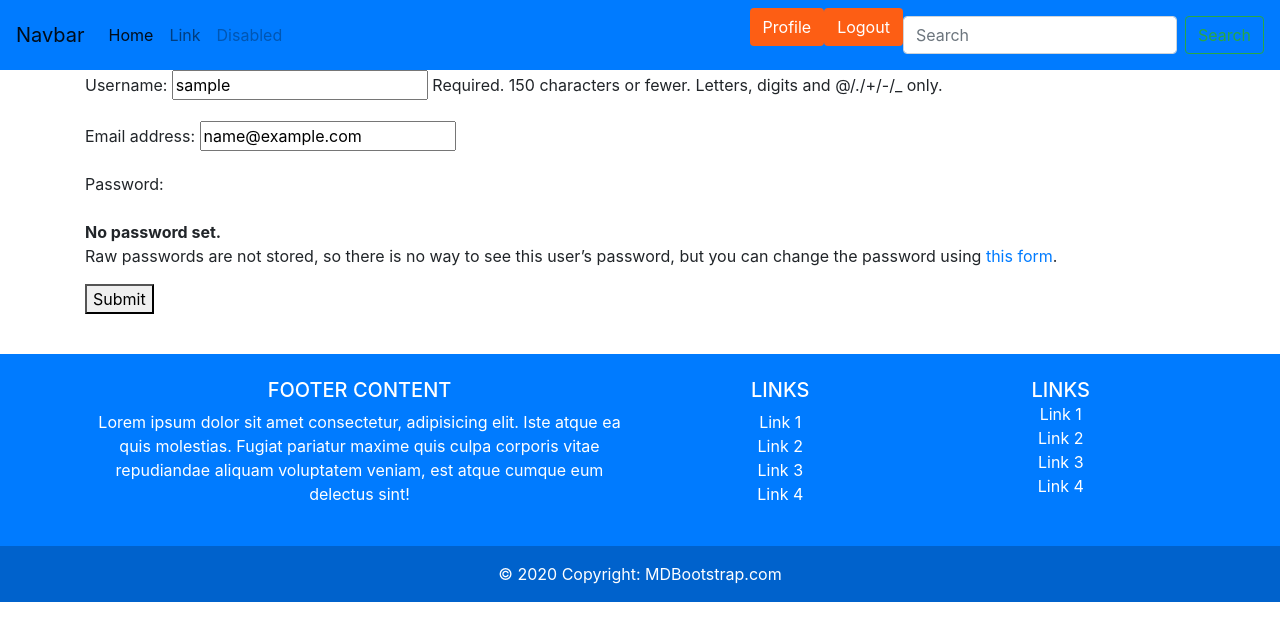
After one commit to MohamedBilelBesbes/CMHub, a Django app: page /edit_profile/ in a window 1280 px wide. The commit adds this page. Shown: the top 641 px of the page. Run offline with Django 3.2, Linux system fonts and the light colour scheme; the visitor is signed in with stand-in values (Sample User, id 1); some libraries are stand-ins or nearby versions.

Commit message:
edit user added

```diff
--- a/cmhub/cmapp/forms.py
+++ b/cmhub/cmapp/forms.py
@@ -1,5 +1,5 @@
 from django.contrib.auth.models import User
-from django.contrib.auth.forms import UserCreationForm
+from django.contrib.auth.forms import UserCreationForm, UserChangeForm
 from django import forms
 
 
@@ -9,3 +9,9 @@ class UserRegisterForm(UserCreationForm):
     class Meta:
         model = User
         fields = ['username', 'email', 'password1', 'password2']
+
+
+class EditProfileForm(UserChangeForm):
+    class Meta:
+        model = User
+        fields = ['username', 'email']
--- a/cmhub/cmapp/templates/cmapp/base.html
+++ b/cmhub/cmapp/templates/cmapp/base.html
@@ -31,12 +31,28 @@
         <a class="nav-link disabled" href="#">Disabled</a>
       </li>
     </ul>
+    <form class="d-flex" id="authstyle">
+      {% if user.is_authenticated %}
+        <a href="{% url 'profile' %}" class="btn" style="color: white; background-color: #fd5e14;"type="submit" id="header-links"> Profile </a>
+        <a href="{% url 'logout' %}" class="btn" style="color: white; background-color: #fd5e14;"type="submit" id="header-links"> Logout </a>
+      {% else %}
+        <a href="{% url 'register' %}" class="btn" style="color: white; background-color: #fd5e14;"type="submit" id="header-links"> Create Account </a>
+        <a href="{% url 'login' %}" class="btn" style="color: white; background-color: #fd5e14; margin-left: 10px; "type="submit" id="header-links">Log In</a>
+      {% endif %}
+    </form>
     <form class="form-inline my-2 my-lg-0">
       <input class="form-control mr-sm-2" type="search" placeholder="Search">
       <button class="btn btn-outline-success my-2 my-sm-0" type="submit">Search</button>
     </form>
   </div>
 </nav>
+<div class="container">
+  {% if messages %}
+    {% for message in messages %}
+      <div class="alert alert-{{message.tags}}">{{message}}</div>
+    {% endfor %}
+  {% endif %}
+</div>
 {% block content %}{% endblock %}
 </body>
 <footer class="bg-primary text-white text-center text-lg-start">
--- /dev/null
+++ b/cmhub/cmapp/templates/cmapp/edit_profile.html
@@ -0,0 +1,14 @@
+{% extends 'cmapp/base.html' %}
+
+
+{% block content %}
+<div class="container">
+    <form method="post">
+        {% csrf_token %}
+        {{ form.as_p }}
+        <button type="submit">Submit</button>
+    </form>
+    <br>
+</div>
+
+{% endblock %}
--- a/cmhub/cmapp/templates/cmapp/login.html
+++ b/cmhub/cmapp/templates/cmapp/login.html
@@ -1,5 +1,7 @@
 {% extends 'cmapp/base.html' %}
+{% load crispy_forms_tags %}
 {% load static %}
+
 {% block content %}
     <link rel="stylesheet" href="{% static 'css/main.css' %}">
     <div class="container" style="margin-top: 30px;">
--- a/cmhub/cmapp/templates/cmapp/logout.html
+++ b/cmhub/cmapp/templates/cmapp/logout.html
@@ -1,7 +1,6 @@
 {% extends 'cmapp/base.html' %}
+{% load crispy_forms_tags %}
 {% load static %}
-{% load crispy_forms_tags %}
-
 
 {% block content %}
     <div class="container">
--- a/cmhub/cmapp/templates/cmapp/profile.html
+++ b/cmhub/cmapp/templates/cmapp/profile.html
@@ -1,7 +1,6 @@
 {% extends 'cmapp/base.html' %}
+{% load crispy_forms_tags %}
 {% load static %}
-{% load crispy_forms_tags %}
-
 
 {% block content %}
     <div class="container">
--- a/cmhub/cmapp/templates/cmapp/register.html
+++ b/cmhub/cmapp/templates/cmapp/register.html
@@ -1,4 +1,5 @@
 {% extends 'cmapp/base.html' %}
+{% load crispy_forms_tags %}
 {% load static %}
 
 {% block content %}
--- a/cmhub/cmapp/urls.py
+++ b/cmhub/cmapp/urls.py
@@ -9,4 +9,5 @@ urlpatterns = [
     path('profile/', views.profile, name='profile'),
     path('login/', auth_view.LoginView.as_view(template_name='cmapp/login.html'), name="login"),
     path('logout/', auth_view.LogoutView.as_view(template_name='cmapp/logout.html'), name="logout"),
+    path('edit_profile/', views.edit_profile,name='edit_profile'),
 ]
--- a/cmhub/cmapp/views.py
+++ b/cmhub/cmapp/views.py
@@ -1,6 +1,6 @@
 from django.shortcuts import render, redirect
 from django.contrib.auth.forms import UserCreationForm
-from .forms import UserRegisterForm
+from .forms import UserRegisterForm, EditProfileForm
 from django.contrib import messages
 from django.contrib.auth.decorators import login_required
 
@@ -27,3 +27,15 @@ def register(request):
 @login_required()
 def profile(request):
     return render(request, 'cmapp/profile.html')
+
+def edit_profile(request):
+    if request.method == 'POST':
+        form = EditProfileForm(request.POST, instance=request.user)
+
+        if form.is_valid():
+            form.save()
+            return redirect('index')
+    else:
+        form = EditProfileForm(instance=request.user)
+        args = {'form': form}
+        return render(request, 'cmapp/edit_profile.html', args)
--- a/cmhub/cmhub/settings.py
+++ b/cmhub/cmhub/settings.py
@@ -38,6 +38,7 @@ INSTALLED_APPS = [
     'django.contrib.messages',
     'django.contrib.staticfiles',
     'cmapp',
+    'crispy_forms',
 ]
 
 MIDDLEWARE = [
@@ -128,6 +129,8 @@ INTERNAL_IPS = ['127.0.0.1']
 
 LOGIN_REDIRECT_URL = 'index'
 
+CRISPY_TEMPLATE_PACK = 'bootstrap4'
+
 LOGIN_URL = 'login'
 
 # Default primary key field type
```
Also changed, not shown: 1 other file.
